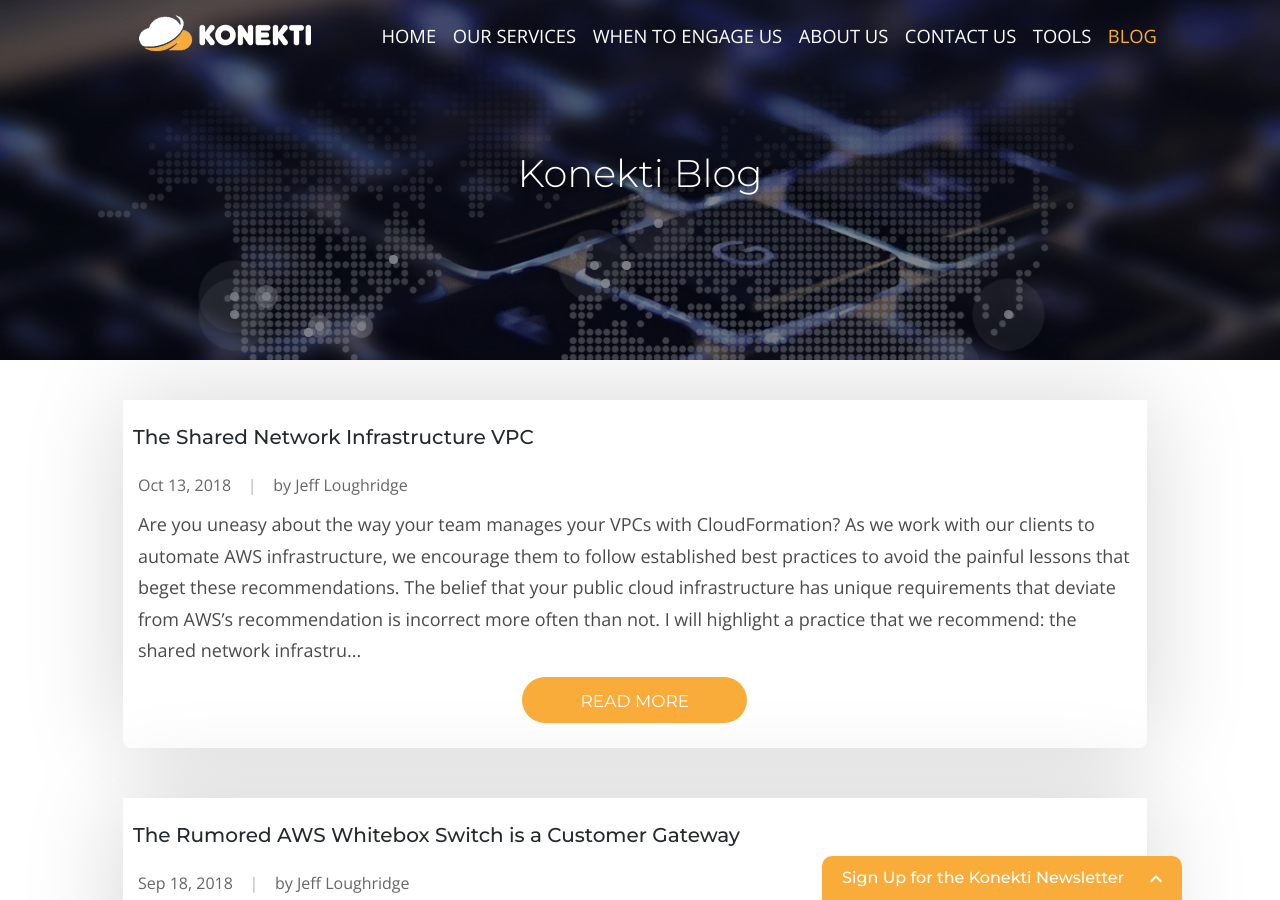
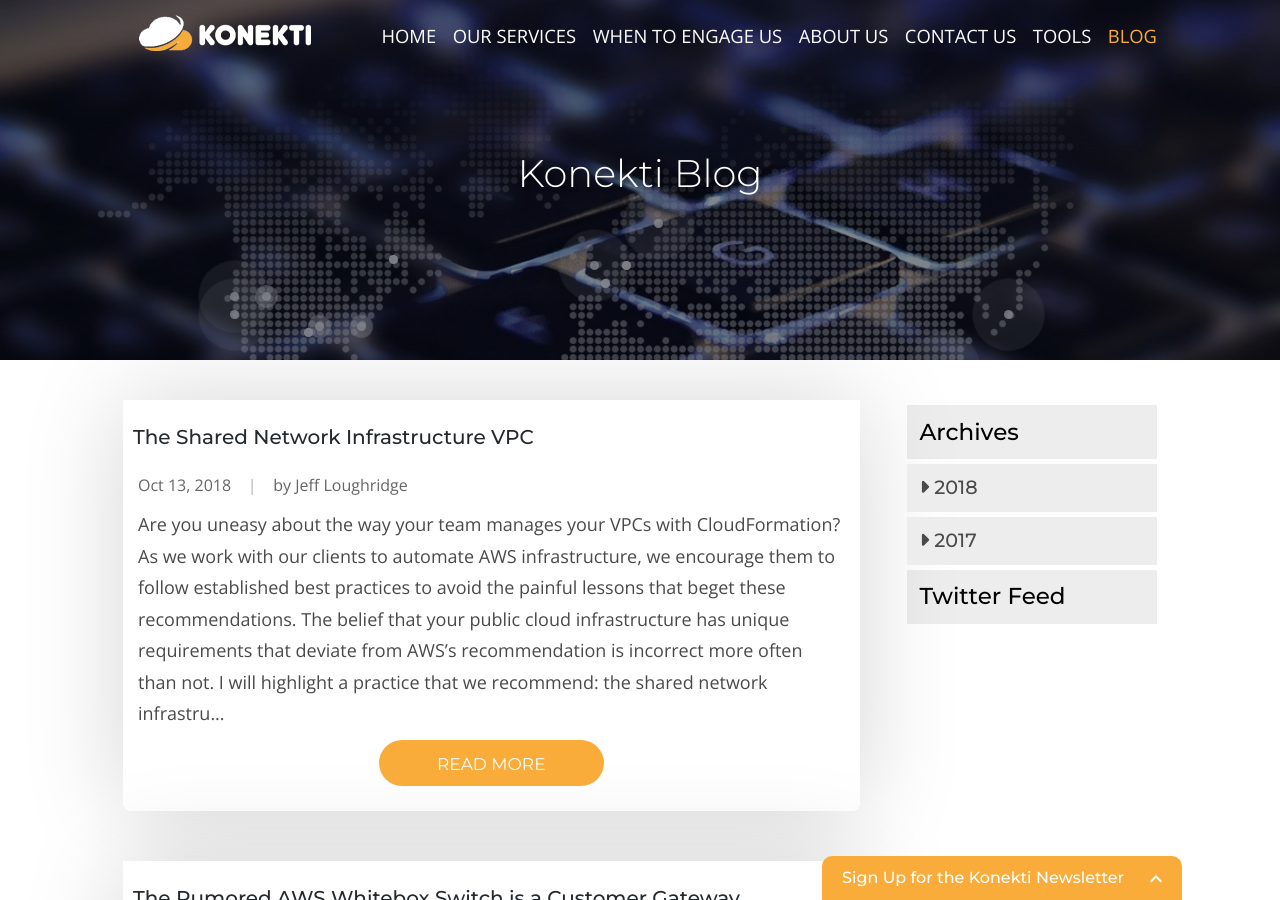
Before and after one commit to konekti/jeffbrl.github.io, a Jekyll site: the page built from blog/index.html, in a window 1280 px wide and 900 px high. Built offline with Jekyll 4.4.1, drawn with Linux system fonts in a browser that asks for light colours; nearby versions of some CDN libraries; the list of posts is cut into pages by our own code; comment, search, counter and statistics services are not loaded.

Commit message:
update template

```diff
--- a/_layouts/blog.html
+++ b/_layouts/blog.html
@@ -9,7 +9,7 @@
     </div>
   </div>
 </section>
-<section class = 'blog container grid pa'>
+<section class = 'blog container grid-reverse pa'>
   <article>
     <div class = 'hold'>
       <ul class = 'post-collection'>
--- a/_layouts/post.html
+++ b/_layouts/post.html
@@ -11,7 +11,7 @@
    </div>
  </div>
 </div>
-<div class = 'grid blog container pa'>
+<div class = 'grid-reverse blog container pa'>
   <article>
     <div>
       <div class = 'post-content' itemprop = 'articleBody'>
```
